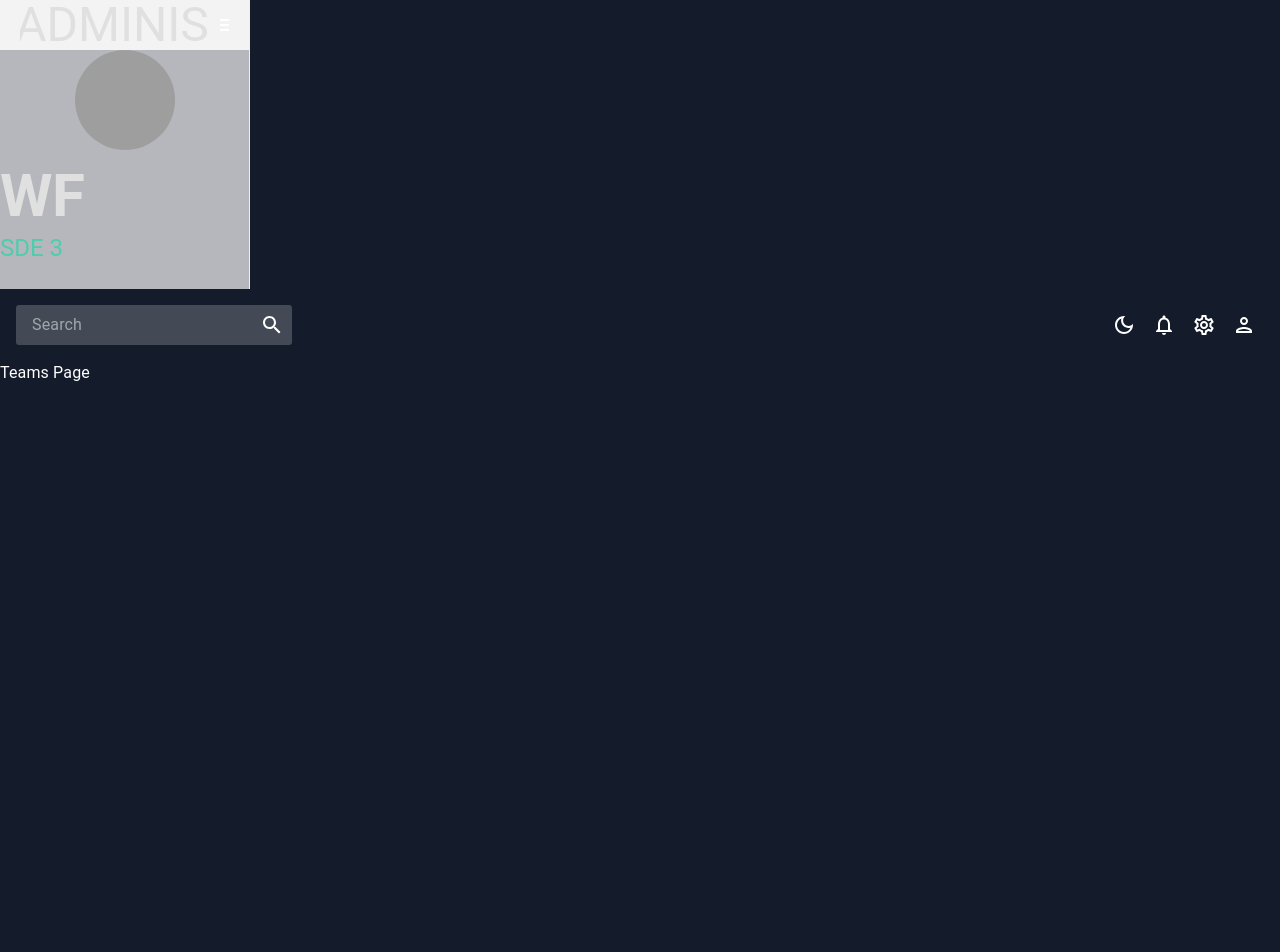
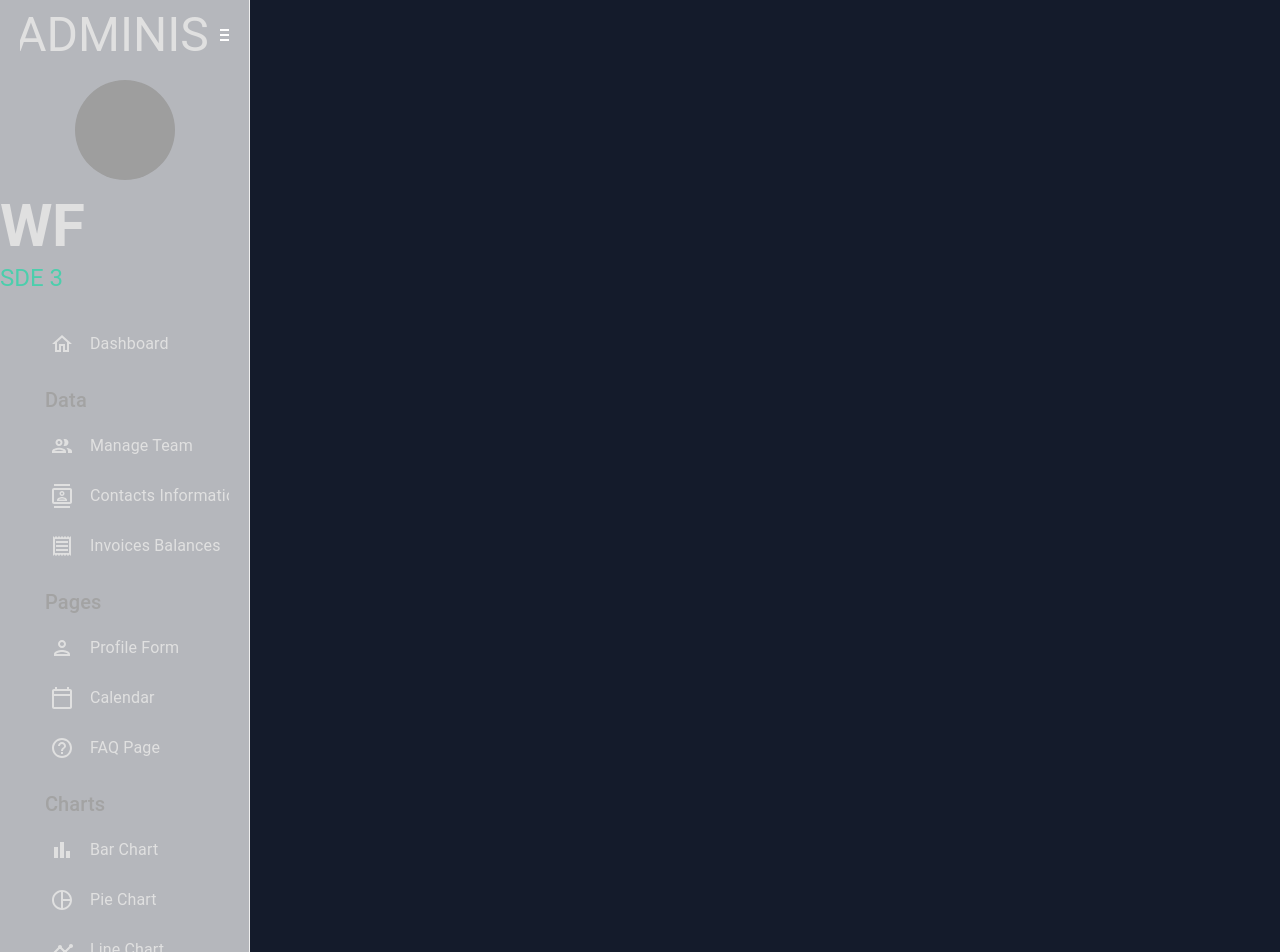
Before and after one commit to fallenreaper/sampleadminconsole, a Next.js app: page /team in a window 1280 px wide. Shown: the top 952 px of the page. Before the commit the page ends 800 px from the top, so only its background shows below. Built offline with nearby package versions, Linux system fonts and the light colour scheme; grey boxes are pictures that could not be loaded.

Commit message:
Added some definitions for sidebar items, as well as worked to clear bugs regardingobject definitions for the Item object

```diff
--- a/components/sidebar.tsx
+++ b/components/sidebar.tsx
@@ -18,17 +18,20 @@
 import CalendarTodayOutlinedIcon from "@mui/icons-material/CalendarTodayOutlined";
 import HelpOutlinedIcon from "@mui/icons-material/HelpOutlined";
 import BarChartOutlinedIcon from "@mui/icons-material/BarChartOutlined";
-import PieChartOutlinedIcon from "@mui/icons-material/PieChartOutlined";
+import PieChartOutlineOutlinedIcon from "@mui/icons-material/PieChartOutlineOutlined";
 import TimelineOutlinedIcon from "@mui/icons-material/TimelineOutlined";
 import MenuOutlinedIcon from "@mui/icons-material/MenuOutlined";
 import MapOutlinedIcon from "@mui/icons-material/MapOutlined";
+import HelpOutlineOutlinedIcon from "@mui/icons-material/HelpOutlineOutlined"
 
-const Item = (
+const Item = ( obj: {
   title: string,
-  icon: string,
+  to: string,
+  icon: any ,
   selected: string,
   setSelected: Function
-) => {
+}) => {
+  const { title, to, icon, selected, setSelected } = obj
   const theme = useTheme();
   const colors = tokens(theme.palette.mode);
   return (
@@ -72,10 +75,14 @@
         },
       }}
     >
-      <Sidebar>
+      <Sidebar defaultCollapsed={isCollapsed}>
         <Menu>
           {/* Logo and Menu Icon */}
-          <MenuItem>
+          <MenuItem
+            onClick={() => setIsCollapsed(!isCollapsed)}
+            icon={isCollapsed ? <MenuOutlinedIcon /> : undefined}
+            style={{ margin: "10px 0 20px 0", color: colors.grey[100] }}
+          >
             {!isCollapsed && (
               <Box
                 display="flex"
@@ -123,7 +130,110 @@
           )}
 
           {/* Listed Items */}
-          <Box></Box>
+          <Box paddingLeft={isCollapsed ? undefined : "10%"}>
+          <Item
+              title="Dashboard"
+              to="/"
+              icon={<HomeOutlinedIcon />}
+              selected={selected}
+              setSelected={setSelected}
+            />
+
+            <Typography
+              variant="h6"
+              color={colors.grey[300]}
+              sx={{ m: "15px 0 5px 20px" }}
+            >
+              Data
+            </Typography>
+            <Item
+              title="Manage Team"
+              to="/team"
+              icon={<PeopleOutlinedIcon />}
+              selected={selected}
+              setSelected={setSelected}
+            />
+            <Item
+              title="Contacts Information"
+              to="/contacts"
+              icon={<ContactsOutlinedIcon />}
+              selected={selected}
+              setSelected={setSelected}
+            />
+            <Item
+              title="Invoices Balances"
+              to="/invoices"
+              icon={<ReceiptOutlinedIcon />}
+              selected={selected}
+              setSelected={setSelected}
+            />
+
+            <Typography
+              variant="h6"
+              color={colors.grey[300]}
+              sx={{ m: "15px 0 5px 20px" }}
+            >
+              Pages
+            </Typography>
+            <Item
+              title="Profile Form"
+              to="/form"
+              icon={<PersonOutlinedIcon />}
+              selected={selected}
+              setSelected={setSelected}
+            />
+            <Item
+              title="Calendar"
+              to="/calendar"
+              icon={<CalendarTodayOutlinedIcon />}
+              selected={selected}
+              setSelected={setSelected}
+            />
+            <Item
+              title="FAQ Page"
+              to="/faq"
+              icon={<HelpOutlineOutlinedIcon />}
+              selected={selected}
+              setSelected={setSelected}
+            />
+
+            <Typography
+              variant="h6"
+              color={colors.grey[300]}
+              sx={{ m: "15px 0 5px 20px" }}
+            >
+              Charts
+            </Typography>
+            <Item
+              title="Bar Chart"
+              to="/bar"
+              icon={<BarChartOutlinedIcon />}
+              selected={selected}
+              setSelected={setSelected}
+            />
+            <Item
+              title="Pie Chart"
+              to="/pie"
+              icon={<PieChartOutlineOutlinedIcon />}
+              selected={selected}
+              setSelected={setSelected}
+            />
+            <Item
+              title="Line Chart"
+              to="/line"
+              icon={<TimelineOutlinedIcon />}
+              selected={selected}
+              setSelected={setSelected}
+            />
+            <Item
+              title="Geography Chart"
+              to="/geography"
+              icon={<MapOutlinedIcon />}
+              selected={selected}
+              setSelected={setSelected}
+            />
+
+          </Box>
         </Menu>
       </Sidebar>
     </Box>
--- a/pages/_app.tsx
+++ b/pages/_app.tsx
@@ -8,6 +8,7 @@
 import TopBar from "../components/topbar";
 import SideBar from "../components/sidebar";
 import { ProSidebarProvider} from "react-pro-sidebar"
+import { useState } from "react";
 
 const clientSideEmotionCache = createEmotionCache();
 
@@ -17,6 +18,7 @@
 
 export default function App(props: MyAppProps) {
   const [theme, colorMode] = useMode();
+  const [isSidebar, setIsSidebar] = useState(true);
   const { Component, emotionCache = clientSideEmotionCache, pageProps } = props;
   return (
     <ProSidebarProvider>
@@ -28,11 +30,11 @@
           <ThemeProvider theme={theme}>
             <CssBaseline />
             <div className="app">
-              <SideBar />
-              <div className="content">
+              <SideBar/>
+              <main className="content">
                 <TopBar />
                 <Component {...pageProps} />
-              </div>
+              </main>
             </div>
           </ThemeProvider>
         </ColorModeContext.Provider>
```
